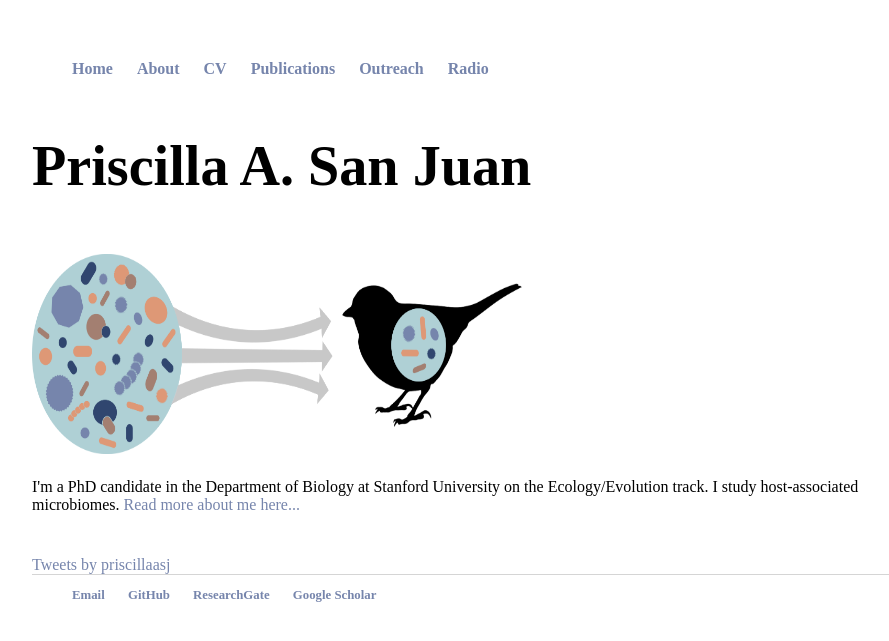
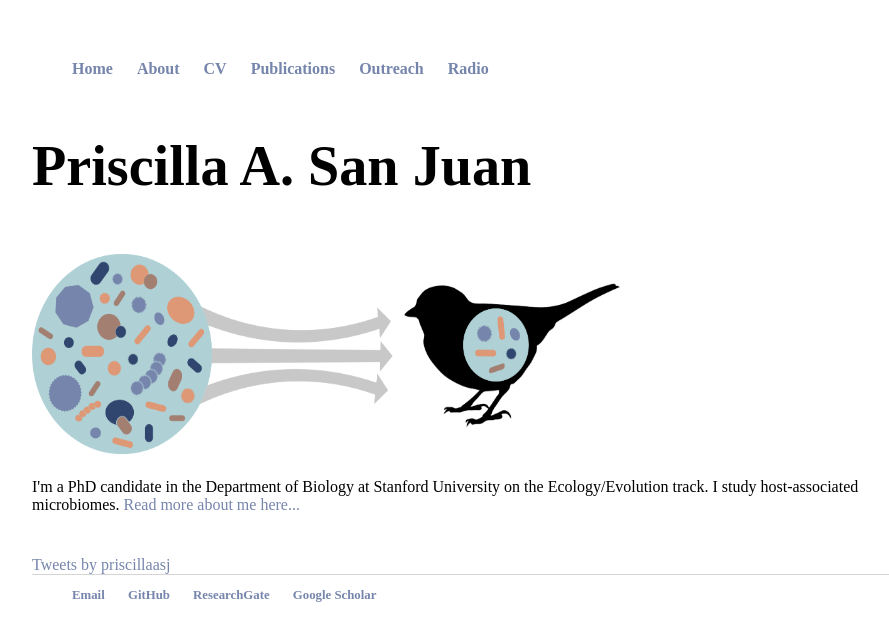
Before and after one commit to psanjuan/psanjuan.github.io, a Jekyll site: the page built from index.html, in a window 1280 px wide. Shown: the top 641 px of the page, without its empty margins (160-1049 px from the left). Built offline with Jekyll 4.4.1, drawn with Linux system fonts in a browser that asks for light colours; comment, search, counter and statistics services are not loaded.

Commit message:
Update index.html

```diff
--- a/index.html
+++ b/index.html
@@ -5,7 +5,7 @@ title: Priscilla A. San Juan, PhD candidate
 <font face = "Avenir" size = "20">
 <h3>Priscilla A. San Juan</h3></font>
 
-<img src="images/bird-gut-smaller-file.png" alt="microbes" width="500" height="200">
+<img src="images/bird-gut-smaller-file.png" alt="microbes" width="600" height="200">
 <font face = "Avenir"><p style="color:#848484;font-size:13px;">
 <div class="blurb">
 I'm a PhD candidate in the Department of Biology at Stanford University on the Ecology/Evolution track. I study host-associated microbiomes.
```
